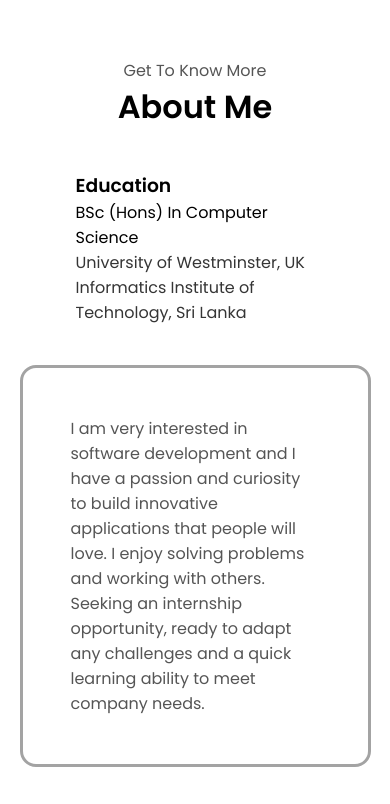
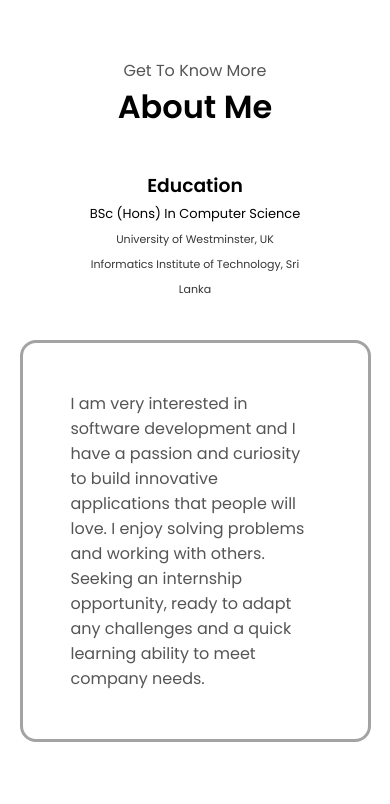
Before and after one commit to rikas-ilamdeen/rikas-ilamdeen.github.io, a plain HTML site: page index.html in a window 390 px wide. Shown: the part 820-1624 px from the top of the page. Drawn offline with Linux system fonts and the light colour scheme.

Commit message:
font-size

```diff
--- a/mediaqueries.css
+++ b/mediaqueries.css
@@ -97,14 +97,13 @@
   .title {
     font-size: 2rem;
   }
-  .details-container {
-    text-align: left;
-  }
   .details-container p1{
     color:black;
+    font-size: small;
   }
   .details-container p2{
     color:rgb(53, 53, 53);
+    font-size: 11px;
   }
   .text-container {
     text-align: left;
```
